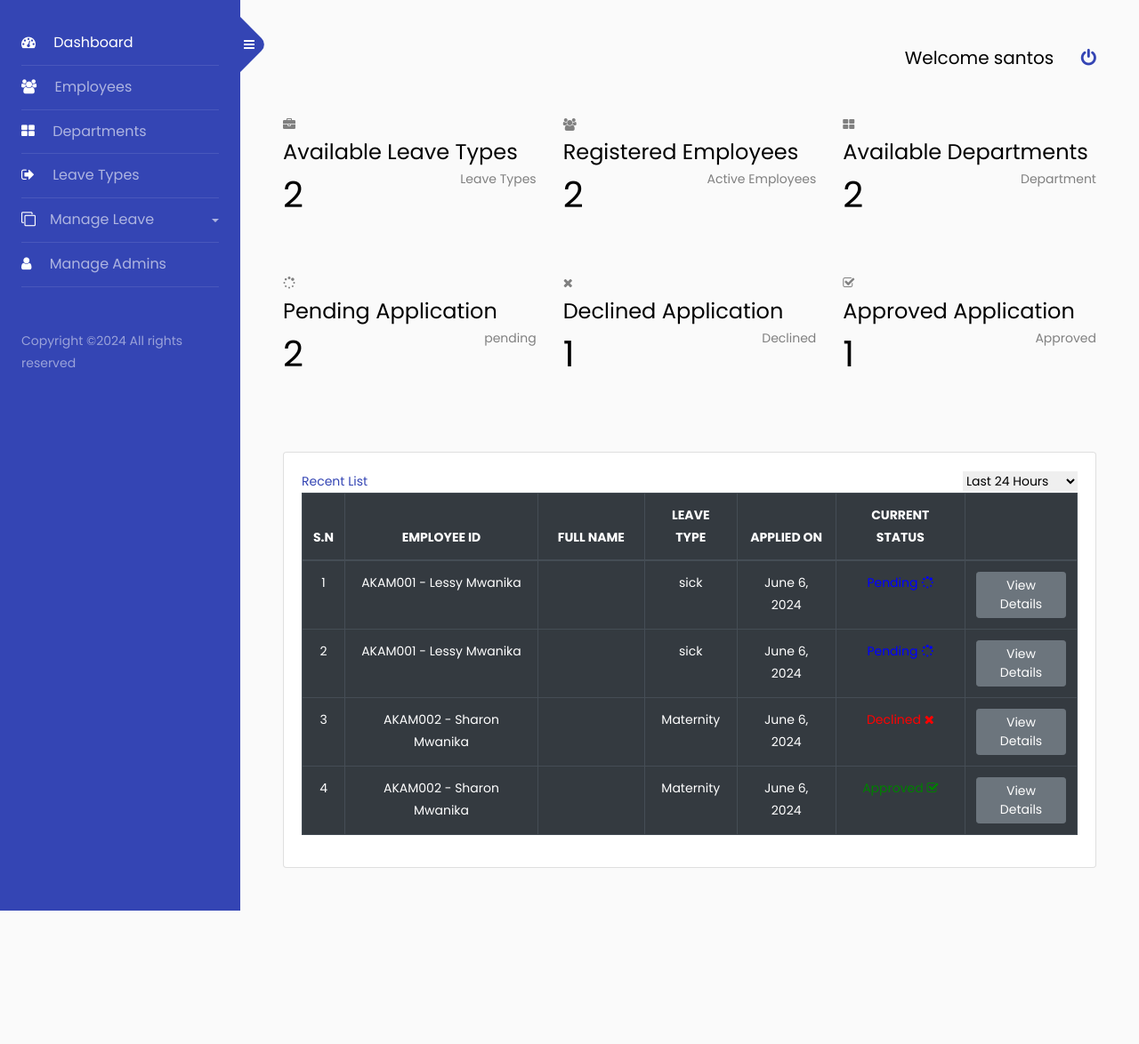
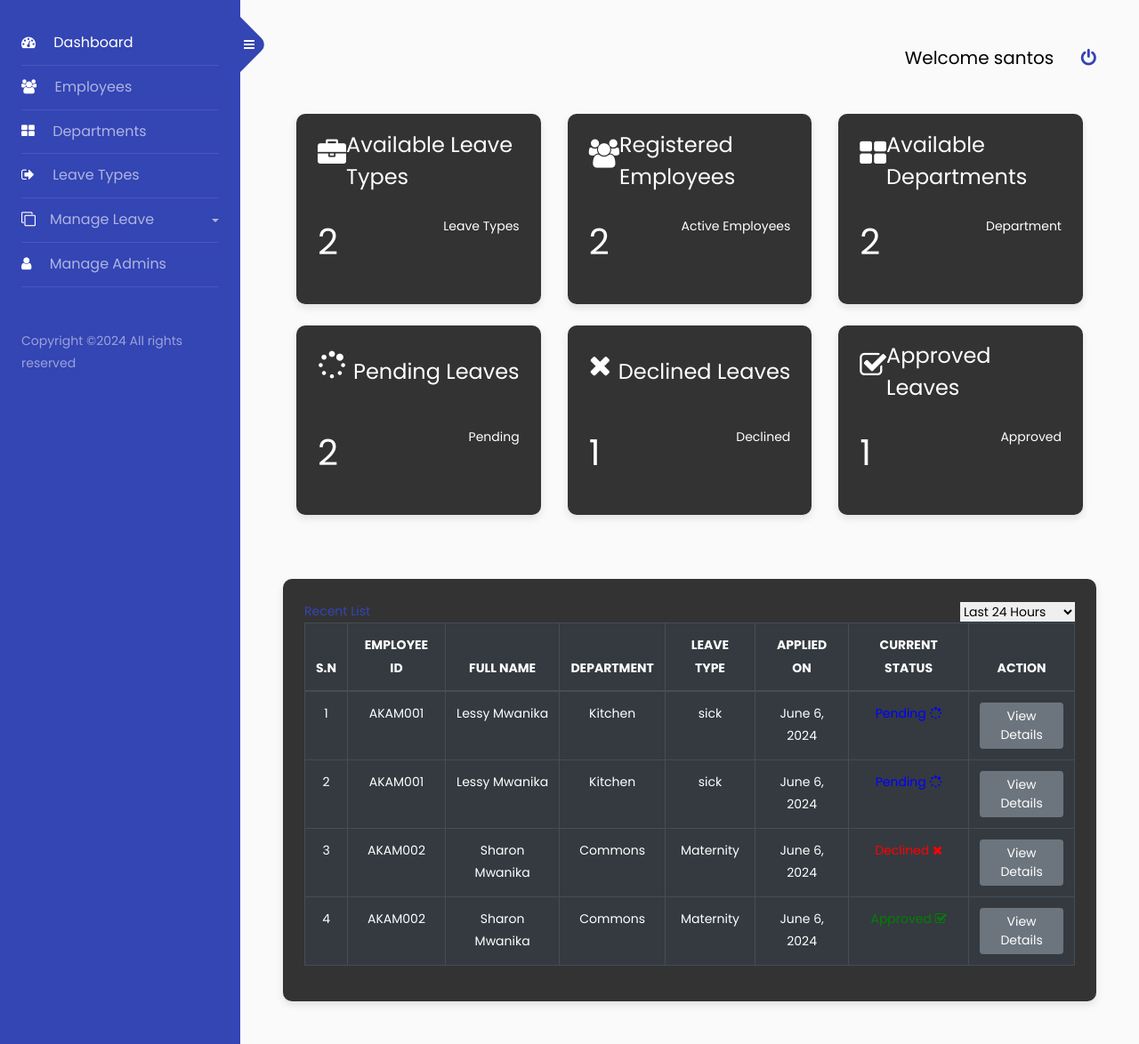
Before and after one commit to santospaul1/Leave_Management_System_project, a Django app: a page that uses myadmin/templates/admin/main.html in a window 1280 px wide. Shown: the whole page at 89% size. Before the commit the page ends 1024 px from the top, so only its background shows below. Run offline with Django 4.2, Linux system fonts and the light colour scheme; a user stored in the database is signed in; data comes from the database, SQL or seed files in the repository; both versions use the stored data as it was after the commit; some libraries are stand-ins or nearby versions.

Commit message:
dashboard styling

```diff
--- a/leave/views.py
+++ b/leave/views.py
@@ -193,7 +193,7 @@
                     status=0  # Assuming 0 is the status for 'Pending'
                 )
                 msg = "Leave application submitted successfully."
-                return redirect('leave:employee_leave_history')
+
 
             except Exception as e:
                 error = str(e)
--- a/myadmin/templates/admin/dashboard.html
+++ b/myadmin/templates/admin/dashboard.html
@@ -1,49 +1,97 @@
 {% extends 'admin/main.html' %}
 
 {% block content %}
-<div>
-            <!-- page title area end -->
+<style>
+    <style>
+
+        .main-content-inner {
+            padding: 20px;
+        }
+
+        .card {
+            background-color: #333;
+            border: none;
+            border-radius: 10px;
+            box-shadow: 0 4px 8px rgba(0,0,0,0.1);
+            color: #fff;
+        }
+
+        .card-header {
+            background-color: transparent;
+            border-bottom: none;
+            padding: 1rem 1.5rem 0 1.5rem;
+        }
+
+        .card-body {
+            padding: 1.5rem;
+        }
+
+        .icon {
+            font-size: 2rem;
+            margin-bottom: 1rem;
+        }
+
+        .request-leave-btn {
+            background-color: #ff4b5c;
+            color: #fff;
+            border: none;
+            padding: 10px 20px;
+            cursor: pointer;
+            margin-bottom: 20px;
+            border-radius: 5px;
+            position: absolute;
+            top: 20px;
+            right: 20px;
+        }
+    </style>
+</style>
+<div class="container">
         <div class="main-content-inner">
-                <!-- sales report area start -->
             <div class="sales-report-area mt-5 mb-5">
                 <div class="row">
                     <div class="col-md-4">
-                            <div class="single-report mb-xs-30">
-                                <div class="s-report-inner pr--20 pt--30 mb-3">
+                        <div class="card mb-4">
+                            <div class="card-header">
+                                <div class="d-flex justify-content-between align-items-center">
                                     <div class="icon"><i class="fa fa-briefcase"></i></div>
-                                    <div class="s-report-title d-flex justify-content-between">
-                                        <h4 class="header-title mb-0">Available Leave Types</h4>
+                                    <h4 class="header-title mb-0 text-white">Available Leave Types</h4>
                                 </div>
+                            </div>
+                            <div class="card-body">
                                 <div class="d-flex justify-content-between pb-2">
-                                        <h1>{{ count_leavetype }}</h1>
+                                    <h1 class="text-white">{{ count_leavetype }}</h1>
                                     <span>Leave Types</span>
                                 </div>
                             </div>
                         </div>
                     </div>
                     <div class="col-md-4">
-                            <div class="single-report mb-xs-30">
-                                <div class="s-report-inner pr--20 pt--30 mb-3">
+                        <div class="card mb-4">
+                            <div class="card-header">
+                                <div class="d-flex justify-content-between align-items-center">
                                     <div class="icon"><i class="fa fa-users"></i></div>
-                                    <div class="s-report-title d-flex justify-content-between">
-                                        <h4 class="header-title mb-0">Registered Employees</h4>
+                                    <h4 class="header-title mb-0 text-white">Registered Employees</h4>
                                 </div>
-                                    <div class= "d-flex justify-content-between pb-2">
-                                        <h1>{{ count_employees }}</h1>
+                            </div>
+                            <div class="card-body">
+                                <div class="d-flex justify-content-between pb-2">
+                                    <h1 class="text-white">{{ count_employees }}</h1>
                                     <span>Active Employees</span>
                                 </div>
                             </div>
                         </div>
                     </div>
                     <div class="col-md-4">
-                            <div class="single-report">
-                                <div class="s-report-inner pr--20 pt--30 mb-3">
+                        <div class="card mb-4">
+                            <div class="card-header">
+                                <div class="d-flex justify-content-between align-items-center">
                                     <div class="icon"><i class="fa fa-th-large"></i></div>
-                                    <div class="s-report-title d-flex justify-content-between">
-                                        <h4 class="header-title mb-0">Available Departments</h4>
+                                    <h4 class="header-title mb-0 text-white">Available Departments</h4>
                                 </div>
+                            </div>
+                            <div class="card-body">
                                 <div class="d-flex justify-content-between pb-2">
-                                        <h1>{{ count_department}}</h1>
+                                    <h1 class="text-white">{{ count_department}}</h1>
                                     <span>Department</span>
                                 </div>
                             </div>
@@ -51,46 +99,51 @@
                     </div>
                 </div>
 
-                    <br>
-
+                <!-- New Row for Additional Data -->
                 <div class="row">
                     <div class="col-md-4">
-                            <div class="single-report mb-xs-30">
-                                <div class="s-report-inner pr--20 pt--30 mb-3">
+                        <div class="card mb-4">
+                            <div class="card-header">
+                                <div class="d-flex justify-content-between align-items-center">
                                     <div class="icon"><i class="fa fa-spinner"></i></div>
-                                    <div class="s-report-title d-flex justify-content-between">
-                                        <h4 class="header-title mb-0">Pending Application</h4>
+                                    <h4 class="header-title mb-0 text-white">Pending Leaves</h4>
                                 </div>
+                            </div>
+                            <div class="card-body">
                                 <div class="d-flex justify-content-between pb-2">
-                                        <h1>{{ count_pending }}</h1>
-                                        <span>pending</span>
+                                    <h1 class="text-white">{{ count_pending }}</h1>
+                                    <span>Pending</span>
                                 </div>
                             </div>
                         </div>
                     </div>
                     <div class="col-md-4">
-                            <div class="single-report mb-xs-30">
-                                <div class="s-report-inner pr--20 pt--30 mb-3">
+                        <div class="card mb-4">
+                            <div class="card-header">
+                                <div class="d-flex justify-content-between align-items-center">
                                     <div class="icon"><i class="fa fa-times"></i></div>
-                                    <div class="s-report-title d-flex justify-content-between">
-                                        <h4 class="header-title mb-0">Declined Application</h4>
+                                    <h4 class="header-title mb-0 text-white">Declined Leaves</h4>
                                 </div>
+                            </div>
+                            <div class="card-body">
                                 <div class="d-flex justify-content-between pb-2">
-                                        <h1>{{ count_declined }}</h1>
+                                    <h1 class="text-white">{{ count_declined }}</h1>
                                     <span>Declined</span>
                                 </div>
                             </div>
                         </div>
                     </div>
                     <div class="col-md-4">
-                            <div class="single-report">
-                                <div class="s-report-inner pr--20 pt--30 mb-3">
+                        <div class="card mb-4">
+                            <div class="card-header">
+                                <div class="d-flex justify-content-between align-items-center">
                                     <div class="icon"><i class="fa fa-check-square-o"></i></div>
-                                    <div class="s-report-title d-flex justify-content-between">
-                                        <h4 class="header-title mb-0">Approved Application</h4>
+                                    <h4 class="header-title mb-0 text-white">Approved Leaves</h4>
                                 </div>
+                            </div>
+                            <div class="card-body">
                                 <div class="d-flex justify-content-between pb-2">
-                                        <h1>{{ count_approved }}</h1>
+                                    <h1 class="text-white">{{ count_approved }}</h1>
                                     <span>Approved</span>
                                 </div>
                             </div>
@@ -98,12 +151,10 @@
                     </div>
                 </div>
             </div>
-                <!-- sales report area end -->
-
-                <!-- row area start -->
+        </div>
+    </div>
                 <div class="row">
 
-                    <!-- trading history area start -->
                     <div class="col-12">
                         <div class="card">
                             <div class="card-body">
@@ -127,21 +178,24 @@
                                             <tr>
                                                 <th>S.N</th>
                                             <th>Employee ID</th>
-                                                <th width="120">Full Name</th>
+                                            <th>Full Name</th>
+                                            <th>Department</th>
                                             <th>Leave Type</th>
                                             <th>Applied On</th>
                                             <th>Current Status</th>
-                                                <th></th>
+                                            <th>Action</th>
                                             </tr>
                                         </thead>
                                         <tbody>
                                             {% for leave in leaves %}
                                                 <tr>
                                                     <td>{{ forloop.counter }}</td>
-                                                <td>{{ leave.employee }}</td>
-                                                <td>{{ leave.employee.first_name }} {{ leave.employee.last_name }}</td>
+                                            <td>{{ leave.employee.empcode }}</td>
+                                            <td>{{ leave.employee.firstName }} {{ leave.employee.lastName }}</td>
+                                            <td>{{ leave.employee.department }}</td>
                                             <td>{{ leave.leavetype }}</td>
                                             <td>{{ leave.posting_date }}</td>
+
                                                     <td>
 
                                                         {% if leave.status == '1' %}
--- a/myadmin/templates/admin/main.html
+++ b/myadmin/templates/admin/main.html
@@ -50,7 +50,7 @@
                   <li class="{% if request.resolver_match.url_name == 'approved_leaves' %}active{% endif %}">
                     <a href="{% url 'leave:approved_leaves' %}"><i class="fa fa-check-square mr-3"></i> Approved</a></li>
                   </li>
-                <li class="{% if request.resolver_match.url_name == 'declined_leaves mr-3' %}active{% endif %}">
+                <li class="{% if request.resolver_match.url_name == 'declined_leaves' %}active{% endif %}">
                   <a href="{% url 'leave:declined_leaves' %}"><i class="fa fa-times mr-3"></i> Declined</a></li>
                   <li class="{% if request.resolver_match.url_name == 'leave_history' %}active{% endif %}">
                     <a href="{% url 'leave:leave_history' %}"><i class="fa fa-history mr-3"></i>Leave History</a></li>
```
Also changed, not shown: leave/templates/leaves/declined_leaves.html (+5 -3 lines), leave/templates/leaves/leaves_history.html (+8 -9 lines), leave/templates/leaves/pending_history.html (+11 -7 lines), db.sqlite3. Lines whose indentation alone changed are shown as unchanged.
